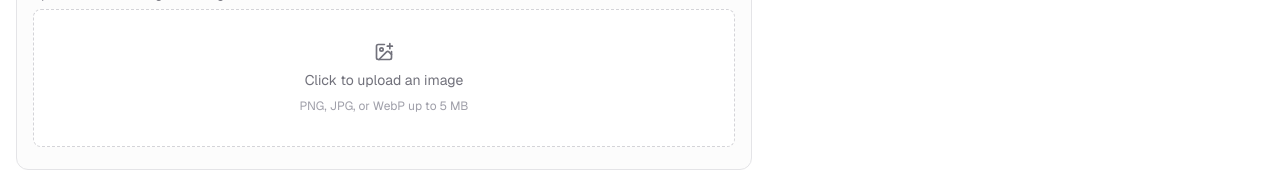
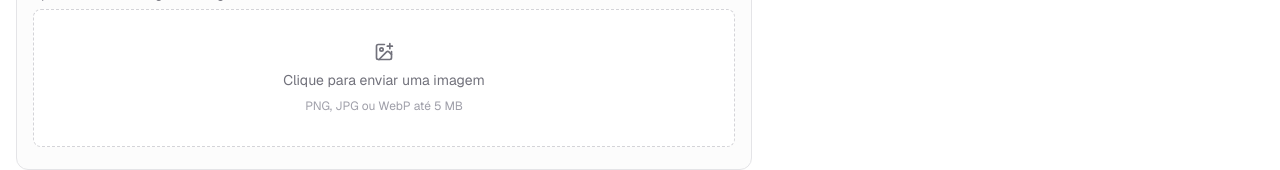
Before and after one commit to lucianodiisouza/open-mock, a Next.js app: page /pt-BR/generators/whatsapp in a window 1280 px wide. Shown: the part 1436-1606 px from the top of the page. Built offline with nearby package versions, Linux system fonts and the light colour scheme.

Commit message:
feat(i18n): localize image upload field

```diff
--- a/src/components/ui/image-upload.tsx
+++ b/src/components/ui/image-upload.tsx
@@ -1,6 +1,7 @@
 "use client";
 
 import { useRef, useState } from "react";
+import { useTranslations } from "next-intl";
 import { ImagePlus, X } from "lucide-react";
 import { Button } from "@/components/ui/button";
 import { readFileAsDataUrl, validateImageFile } from "@/lib/utils/image";
@@ -23,6 +24,7 @@ export function ImageUploadField({
   onClear,
   className,
 }: ImageUploadFieldProps) {
+  const t = useTranslations("generator.upload");
   const inputRef = useRef<HTMLInputElement>(null);
   const [error, setError] = useState<string | null>(null);
 
@@ -31,7 +33,7 @@ export function ImageUploadField({
 
     const validationError = validateImageFile(file);
     if (validationError) {
-      setError(validationError);
+      setError(t(validationError));
       return;
     }
 
@@ -62,7 +64,7 @@ export function ImageUploadField({
               onClear();
               if (inputRef.current) inputRef.current.value = "";
             }}
-            aria-label="Remove image"
+            aria-label={t("removeImage")}
           >
             <X size={14} />
           </Button>
@@ -74,8 +76,8 @@ export function ImageUploadField({
           className="flex w-full flex-col items-center justify-center gap-2 rounded-lg border border-dashed border-zinc-300 bg-white px-4 py-8 text-sm text-zinc-500 transition-colors hover:border-emerald-400 hover:bg-emerald-50/50 hover:text-emerald-700 dark:border-zinc-600 dark:bg-zinc-900 dark:hover:border-emerald-600 dark:hover:bg-emerald-950/20 dark:hover:text-emerald-400"
         >
           <ImagePlus size={20} />
-          <span>Click to upload an image</span>
-          <span className="text-xs text-zinc-400">PNG, JPG, or WebP up to 5 MB</span>
+          <span>{t("clickToUpload")}</span>
+          <span className="text-xs text-zinc-400">{t("formats")}</span>
         </button>
       )}
 
@@ -86,7 +88,7 @@ export function ImageUploadField({
           size="sm"
           onClick={() => inputRef.current?.click()}
         >
-          Replace image
+          {t("replaceImage")}
         </Button>
       )}
 
```
